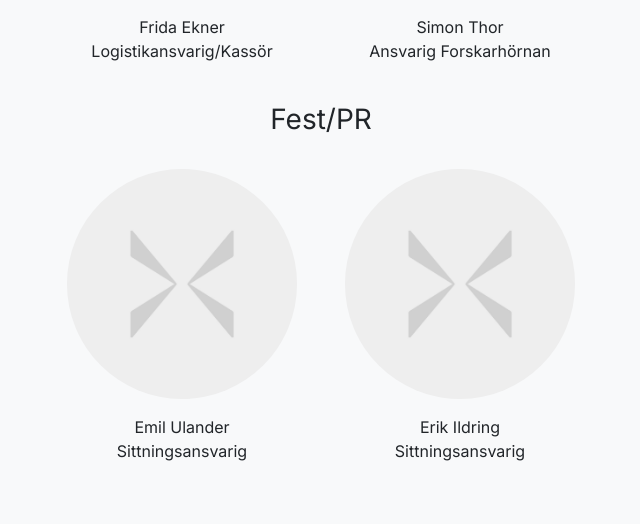
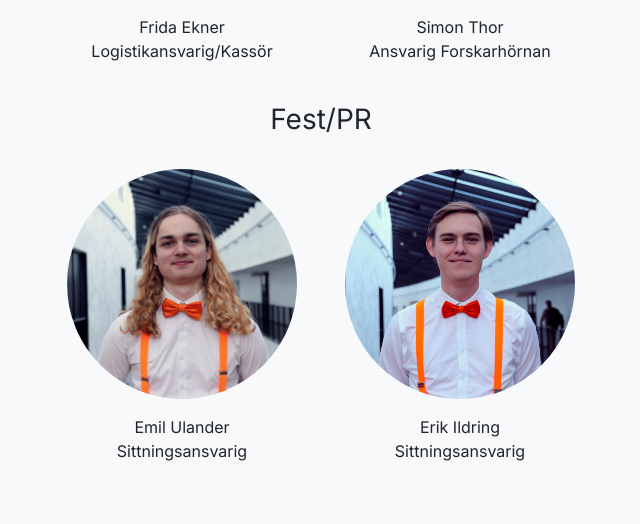
Before and after one commit to Fysiksektionen/Fusions-website, a PHP site: page /kontakt.php in a window 1280 px wide. Shown: the part 2714-3238 px from the top of the page, without its empty margins (319-959 px from the left). Run offline with PHP 8.4, Linux system fonts and the light colour scheme; some web fonts are replaced.

Commit message:
More companies + profile pics of the new, larger Fusion group

```diff
--- a/kontakt.php
+++ b/kontakt.php
@@ -146,7 +146,7 @@
             <div class="justify-content-center d-flex flex-wrap">
               <div class="m-4 justify-content-center">
                 <figure>
-                  <img src="assets/images/kontaktbilder/test.jpg" alt="Logistikansvarig och kassör" class="size230 rounded-circle">
+                  <img src="assets/images/kontaktbilder/2023/frida.JPG" alt="Logistikansvarig och kassör" class="size230 rounded-circle">
                   <figcaption class="my-3 font-weight-light text-center">Frida Ekner<br><?php echo $language["LOGISTIKANSVARIG"] . "/" . $language["EKONOMIANSVARIG"]; ?></figcaption>
                 </figure>
               </div>
@@ -163,13 +163,13 @@
             <div class="justify-content-center d-flex flex-wrap">
               <div class="m-4 justify-content-center">
                 <figure>
-                  <img src="assets/images/kontaktbilder/test.jpg" alt="Sittningsansvarig" class="size230 rounded-circle">
+                  <img src="assets/images/kontaktbilder/2023/emil.JPG" alt="Sittningsansvarig" class="size230 rounded-circle">
                   <figcaption class="my-3 font-weight-light text-center">Emil Ulander<br><?php echo $language["SITTNING"]; ?></figcaption>
                 </figure>
               </div>
               <div class="m-4 justify-content-center">
                 <figure>
-                  <img src="assets/images/kontaktbilder/test.jpg" alt="Sittningsansvarig" class="size230 rounded-circle">
+                  <img src="assets/images/kontaktbilder/2023/erik.JPG" alt="Sittningsansvarig" class="size230 rounded-circle">
                     <figcaption class="my-3 font-weight-light text-center">Erik Ildring<br><?php echo $language["SITTNING"]; ?></figcaption>
                 </figure>
               </div>
@@ -177,13 +177,13 @@
             <div class="justify-content-center d-flex flex-wrap">
               <div class="m-4 justify-content-center">
                 <figure>
-                  <img src="assets/images/kontaktbilder/test.jpg" alt="Marknadsföringsansvarig" class="size230 rounded-circle">
+                  <img src="assets/images/kontaktbilder/2023/axel.JPG" alt="Marknadsföringsansvarig" class="size230 rounded-circle">
                   <figcaption class="my-3 font-weight-light text-center">Axel Kierkegaard<br><?php echo $language["MARKNAD"]; ?></figcaption>
                 </figure>
               </div>
               <div class="m-4 justify-content-center">
                 <figure>
-                  <img src="assets/images/kontaktbilder/test.jpg" alt="Marknadsföringsansvarig" class="size230 rounded-circle">
+                  <img src="assets/images/kontaktbilder/2023/tyra.jpg" alt="Marknadsföringsansvarig" class="size230 rounded-circle">
                     <figcaption class="my-3 font-weight-light text-center">Tyra Areskoug<br><?php echo $language["MARKNAD"]; ?></figcaption>
                 </figure>
               </div>
```
Also changed, not shown: utstallare.php (+20 -7 lines), assets/images/kontaktbilder/2023/adrian.jpg, assets/images/kontaktbilder/2023/axel.JPG (added), assets/images/kontaktbilder/2023/emil.JPG (added), assets/images/kontaktbilder/2023/erik.JPG (added), assets/images/kontaktbilder/2023/evelina.jpg, assets/images/logos2023/janestreet.svg (added), assets/images/logos2023/smm.svg (added), 3 other files.
